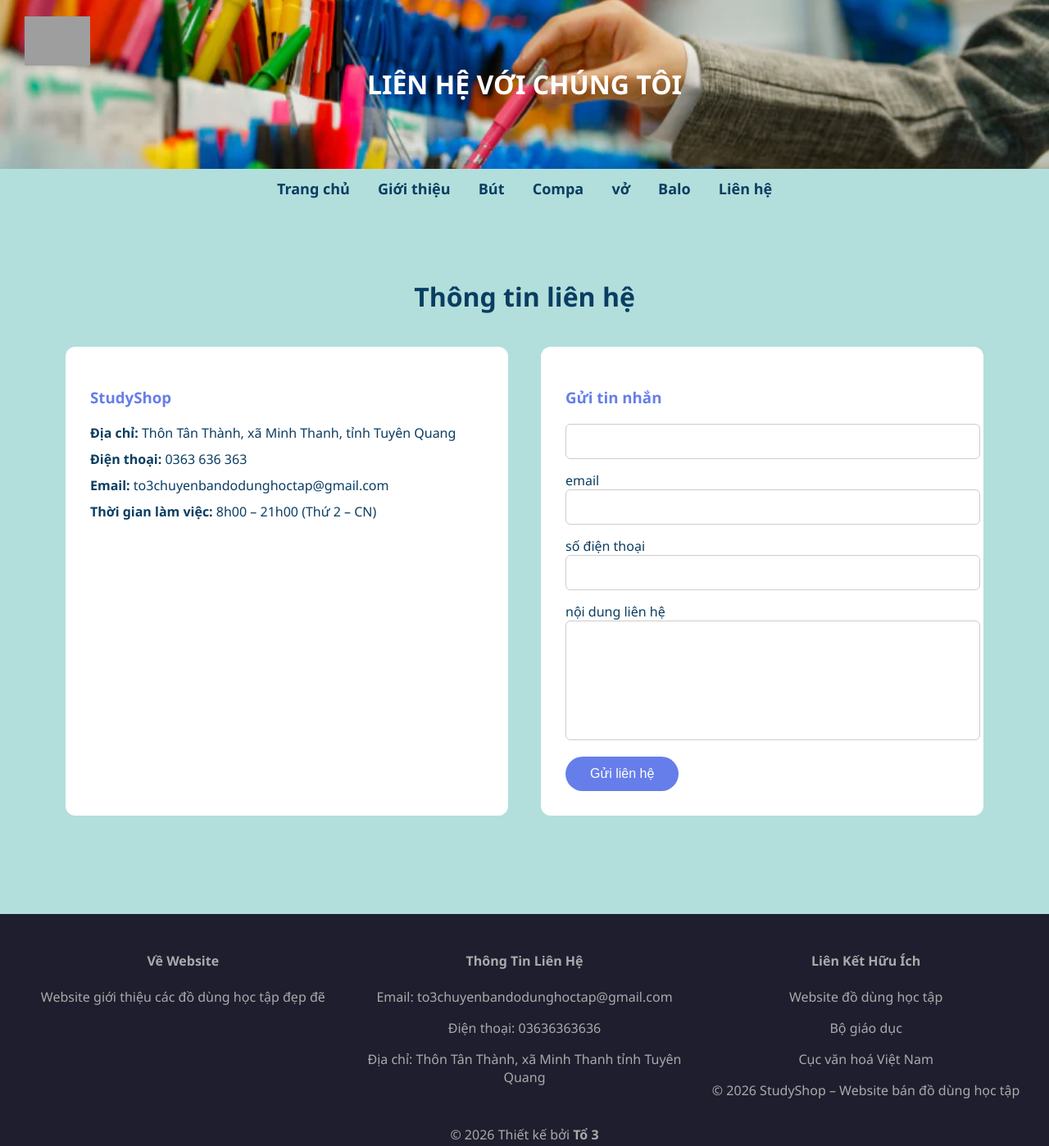
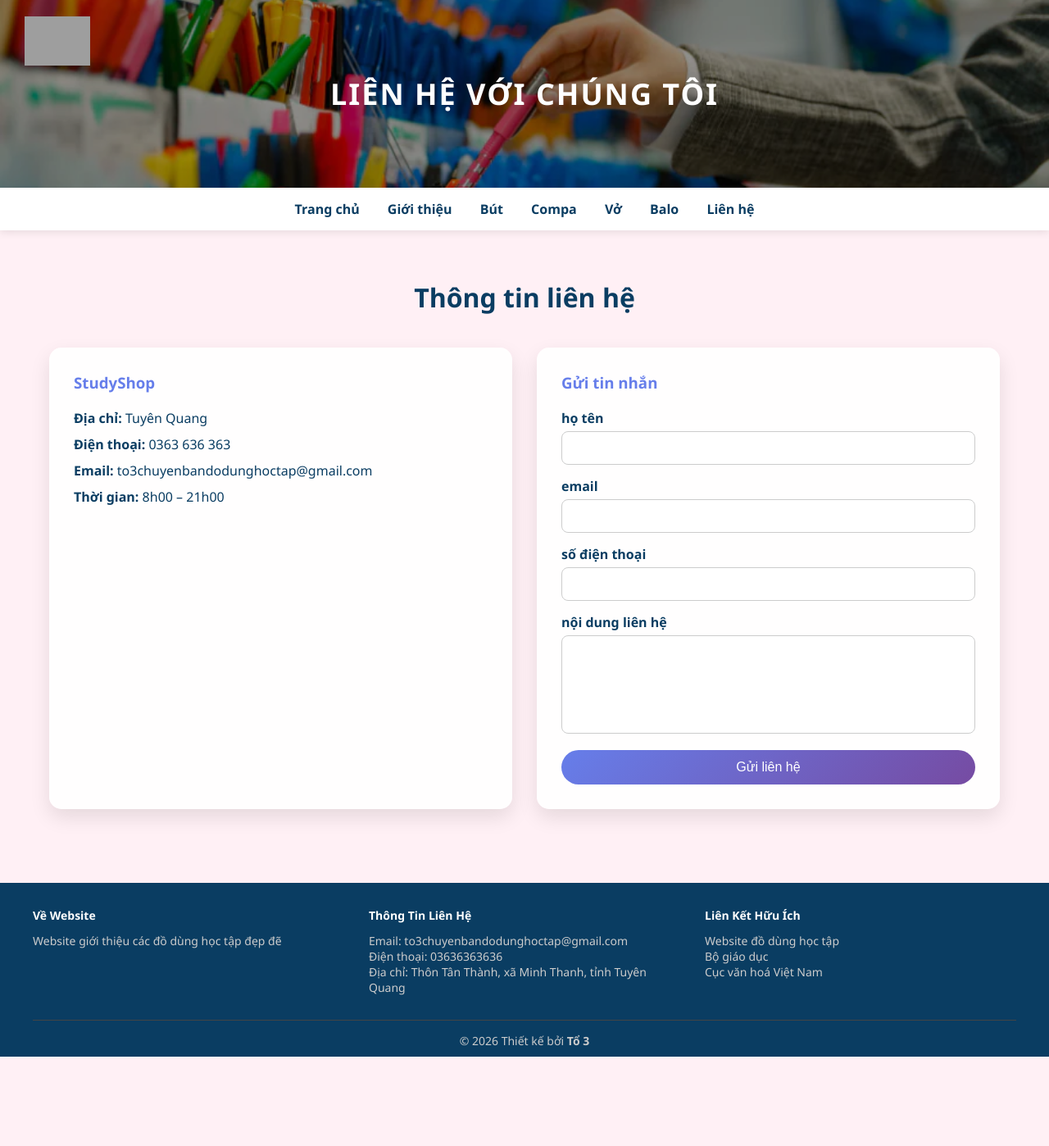
Before and after one commit to samquangdungtqtq-png/studyshop, a plain HTML site: page contact.html in a window 1280 px wide. Shown: the whole page at 82% size. After the commit the page ends 1289 px from the top, so only its background shows below. Drawn offline with Linux system fonts and the light colour scheme; grey boxes are pictures that could not be loaded.

Commit message:
Update contact.html

```diff
--- a/contact.html
+++ b/contact.html
@@ -1,137 +1,254 @@
+
 <!DOCTYPE html>
 <html lang="vi">
 <head>
 <meta charset="UTF-8">
 <title>Liên hệ – StudyShop</title>
+
 <style>
+*{
+  margin:0;
+  padding:0;
+  box-sizing:border-box;
+}
+
 body{
-      margin:0;
   font-family:"Segoe UI";
-      background:#B2DFDB;
+  background:#fff0f5;
   color:#0A3D62;
+  animation: fadeIn 1s ease;
 }
-    a{ text-decoration:none; color:inherit; }
+
+@keyframes fadeIn{
+  from{opacity:0; transform: translateY(20px);}
+  to{opacity:1; transform: translateY(0);}
+}
+
+a{text-decoration:none;color:inherit}
+
 
 header{
-      background: linear-gradient(135deg,#667eea,#764ba2);
-      color:white;
+  position:relative;
 }
+
+
 .banner{
   text-align:center;
+  padding:90px 20px;
+  background:url('banner2.jpg') center/cover;
+  position:relative;
+}
+
+.banner::after{
+  content:"";
+  position:absolute;
+  top:0;left:0;
+  width:100%;height:100%;
+  background:rgba(0,0,0,0.4);
+}
+
+.banner h1{
+  position:relative;
+  color:white;
+  font-size:36px;
+  z-index:1;
+  letter-spacing:2px;
+}
+
+.logo{
+  position:absolute;
+  top:20px;
+  left:30px;
+  width:80px;
+  z-index:2;
+}
+
+
+.menu{
+  background:white;
+  text-align:center;
+  padding:15px;
+  box-shadow:0 2px 10px rgba(0,0,0,0.1);
+}
+
+.menu a{
+  margin:0 15px;
+  font-weight:bold;
+  position:relative;
+}
+
+.menu a::after{
+  content:"";
+  position:absolute;
+  width:0%;
+  height:2px;
+  background:#667eea;
+  left:0;
+  bottom:-5px;
+  transition:0.3s;
+}
+
+.menu a:hover::after{
+  width:100%;
+}
+
+
+main{
   padding:60px 20px;
-	  background: url('banner2.jpg');
-    background-size: cover;
-    background-position: center;
+  max-width:1200px;
+  margin:auto;
 }
-	.logo{
-           position: absolute;
-          top: 20px;
-          left: 30px;
-          width: 80px;
-    }
-    main{
-      padding:60px 80px;
-    }
+
 .tieude{
   text-align:center;
   font-size:32px;
   margin-bottom:40px;
 }
+
 .lienhe{
   display:grid;
   grid-template-columns:1fr 1fr;
-      gap:40px;
+  gap:30px;
 }
+
+
 .thongtin, .formlienhe{
-      background:white;
+  background: rgba(255,255,255,0.9);
+  backdrop-filter: blur(10px);
   padding:30px;
-      border-radius:12px;
+  border-radius:15px;
+  transition:0.4s;
+  box-shadow:0 10px 25px rgba(0,0,0,0.1);
 }
-    .thongtin h3,
-    .formlienhe h3{
+
+.thongtin:hover, .formlienhe:hover{
+  transform:translateY(-10px) scale(1.02);
+  box-shadow:0 20px 40px rgba(0,0,0,0.2);
+}
+
+.formlienhe h3,
+.thongtin h3{
   margin-bottom:20px;
   color:#667eea;
 }
+
 .thongtin p{
   margin:10px 0;
 }
+
+form label{
+  font-weight:bold;
+  margin-bottom:5px;
+  display:block;
+}
+
 form input, form textarea{
   width:100%;
   padding:12px;
   margin-bottom:15px;
-      border-radius:6px;
+  border-radius:8px;
   border:1px solid #ccc;
-      font-size:15px;
+  transition:0.3s;
 }
+
+
+form input:focus, form textarea:focus{
+  border-color:#667eea;
+  outline:none;
+  box-shadow:0 0 10px rgba(102,126,234,0.6);
+}
+
 form textarea{
+  height:120px;
   resize:none;
-      height:120px;
 }
+
+
 form button{
-      padding:12px 30px;
-      background:#667eea;
+  width:100%;
+  padding:12px;
+  background:linear-gradient(135deg,#667eea,#764ba2);
   color:white;
   border:none;
-      border-radius:25px;
+  border-radius:30px;
+  font-size:16px;
   cursor:pointer;
-      font-size:16px;
+  transition:0.3s;
 }
+
+form button:hover{
+  transform:scale(1.05);
+  box-shadow:0 10px 25px rgba(0,0,0,0.3);
+}
+
+form button:active{
+  transform:scale(0.95);
+}
+
 footer{
-      background:#1e1e2f;
-      color:#aaa;
-      text-align:center;
-      padding:25px;
-      margin-top:60px;
+ background:#0A3D62;
+ color:#ccc;
+ padding:30px 40px 10px;
+ margin-top:30px;
+ font-size:14px;
 }
 .thongtinfooter {
   display: grid;
-    grid-template-columns: repeat(auto-fit, minmax(250px, 1fr));
-    gap: 20px;
-    margin-bottom: 10px;
+  grid-template-columns: repeat(auto-fit, minmax(250px,1fr));
+  gap:30px;
+  margin-bottom:30px;
 }
-	.menu{
-    background: #B2DFDB;
-    text-align: center;
-    padding: 12px;
+.cotfooter h4{
+  color:white;
+  margin-bottom:12px;
 }
-   .menu a{
-    color: #0A3D62;
-    margin: 0 15px;
-    font-weight: bold;
-    font-size: 18px;
+.banquyen{
+  text-align:center;
+  border-top:1px solid #444;
+  padding-top:15px;
 }
+
 </style>
 </head>
+
 <body>
+
 <header>
   <div class="banner">
-  <img src="logo.jpg" alt="Logo" class="logo">
+    <img src="logo.jpg" class="logo">
     <h1>LIÊN HỆ VỚI CHÚNG TÔI</h1>
   </div>
+
   <div class="menu">
     <a href="index.html">Trang chủ</a>
     <a href="about.html">Giới thiệu</a>
     <a href="products.html">Bút</a>
-	  <a href="compa.html"> Compa</a>
-	  <a href="vo.html">vở</a>
+    <a href="compa.html">Compa</a>
+    <a href="vo.html">Vở</a>
     <a href="balo.html">Balo</a>
     <a href="contact.html">Liên hệ</a>
   </div>
 </header>
+
 <main>
   <h2 class="tieude">Thông tin liên hệ</h2>
+
   <div class="lienhe">
+
     <div class="thongtin">
-      <h3> StudyShop</h3>
-      <p><strong>Địa chỉ:</strong> Thôn Tân Thành, xã Minh Thanh, tỉnh Tuyên Quang</p>
+      <h3>StudyShop</h3>
+      <p><strong>Địa chỉ:</strong> Tuyên Quang</p>
       <p><strong>Điện thoại:</strong> 0363 636 363</p>
       <p><strong>Email:</strong> to3chuyenbandodunghoctap@gmail.com</p>
-      <p><strong>Thời gian làm việc:</strong> 8h00 – 21h00 (Thứ 2 – CN)</p>
+      <p><strong>Thời gian:</strong> 8h00 – 21h00</p>
     </div>
+
+
     <div class="formlienhe">
       <h3> Gửi tin nhắn</h3>
 
-	  <form action="https://docs.google.com/forms/d/e/1FAIpQLSdjdGvzAvSnC8tmEEn_uQoeZ11d6U2RNROWYz-TRP8zHClXcw/viewform">
+	  <form action="https://docs.google.com/forms/d/1Vtls04RSyWBjcBUuYC-rSaN7KNMuDesgu15Pty2TzFU/edit#responses">
+	   <label for="hoten"> họ tên</label>
         <input type="text" id="hoten" name="họ tên">
 	   <label for="em"> email</label>
         <input type="text" id="em" name="email">
@@ -142,33 +259,33 @@
         <button type="submit" >Gửi liên hệ</button>
       </form>
     </div>
+
   </div>
 </main>
+
 <footer>
-        <div>
   <div class="thongtinfooter">
-                <div>
+    <div class="cotfooter">
       <h4>Về Website</h4>
       <p>Website giới thiệu các đồ dùng học tập đẹp đẽ</p>
     </div>
-                <div>
+    <div class="cotfooter">
       <h4>Thông Tin Liên Hệ</h4>
       <p>Email: to3chuyenbandodunghoctap@gmail.com</p>
       <p>Điện thoại: 03636363636</p>
-                    <p>Địa chỉ: Thôn Tân Thành, xã Minh Thanh tỉnh Tuyên Quang</p>
+      <p>Địa chỉ: Thôn Tân Thành, xã Minh Thanh, tỉnh Tuyên Quang</p>
     </div>
-                <div>
+    <div class="cotfooter">
       <h4>Liên Kết Hữu Ích</h4>
       <p>Website đồ dùng học tập</p>
       <p>Bộ giáo dục</p>
       <p>Cục văn hoá Việt Nam</p>
-					<p>© 2026 <span>StudyShop</span> – Website bán đồ dùng học tập</p>
     </div>
   </div>
   <div class="banquyen">
     <p>&copy; 2026 Thiết kế bởi <strong>Tổ 3</strong></p>
   </div>
-        </div>
 </footer>
+
 </body>
 </html>
```
Lines whose indentation alone changed are shown as unchanged.
